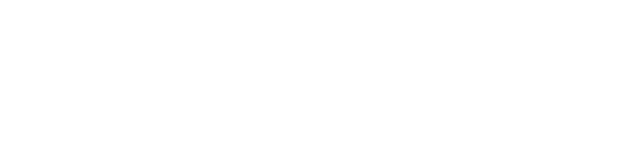
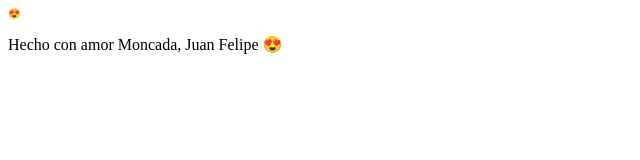
Before and after one commit to jufemoncada/proyecto-dani, a plain HTML site: page carta.html in a window 1280 px wide. Shown: the whole page, without its empty margins (0-640 px from the left). Drawn offline with Linux system fonts and the light colour scheme.

Commit message:
empecé el footer

```diff
--- a/carta.html
+++ b/carta.html
@@ -5,6 +5,9 @@
         <link rel="icon" type="image/png" href="./images/logo.png">
         <link rel="stylesheet" href="">
     </head>
-
+    <footer>
+        <p style= "font-size:10px">&#128525;</p>
+        <p> Hecho con amor Moncada, Juan Felipe &#128525; </p>
+    </footer>
     </body>
 </html>
```
